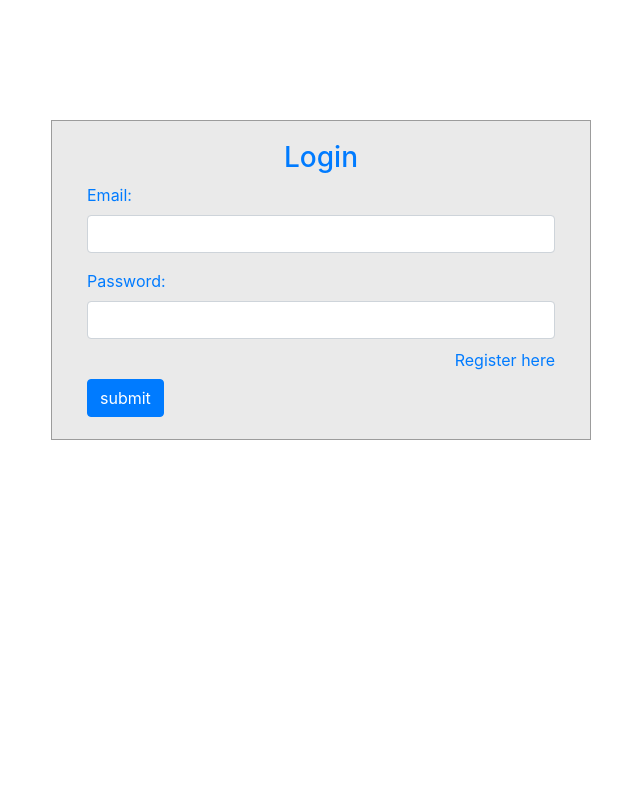
After one commit to VIRAK33/Visualization, a Flask app: page /login in a window 1280 px wide. The commit adds this page. Shown: the whole page, without its empty margins (319-959 px from the left). Run offline with Flask 2, Linux system fonts and the light colour scheme; some libraries are stand-ins or nearby versions.

Commit message:
Fix Login

```diff
--- a/app.py
+++ b/app.py
@@ -1,27 +1,86 @@
-from flask import Flask, redirect, url_for, request, render_template
-from flask_httpauth import HTTPBasicAuth
-from werkzeug.security import generate_password_hash, check_password_hash
+import flask
+import flask_login
+from flask_sqlalchemy import SQLAlchemy
 
-app = Flask(__name__)
-
-auth = HTTPBasicAuth()
-
-users = {
-    "admin": generate_password_hash("123"),
-}
-
-@auth.verify_password
-def verify_password(username, password):
-    if username in users and \
-            check_password_hash(users.get(username), password):
-        return username
-
-@app.route('/')
-@auth.login_required
-def index():
-    return render_template('index.html')
+app = flask.Flask(__name__)
+app.secret_key = "b'\x8b\x16\xc1\x02N&Nr\xee\x02!0'"
+app.debug = True
+app.config['SQLALCHEMY_DATABASE_URI'] = 'postgresql://postgres:1234@localhost/flaskdb'
+db =  SQLAlchemy(app)
 
 
+class User(db.Model):
+    __tablename__ = 'users'
+    id = db.Column(db.Integer, primary_key=True)
+    name = db.Column(db.String(50), unique=True)
+    email = db.Column(db.String(120), unique=True)
+
+    def __init__(self, name=None, email=None):
+        self.name = name
+        self.email = email
+
+    def __repr__(self):
+        return '<User %r>' % (self.name)
+
+login_manager = flask_login.LoginManager()
+login_manager.init_app(app)
+
+users = {'admin@123.com': {'password': '123456'}}
+
+class User(flask_login.UserMixin):
+    pass
+
+@login_manager.user_loader
+def user_loader(email):
+    if email not in users:
+        return
+
+    user = User()
+    user.id = email
+    return user
+
+@login_manager.request_loader
+def request_loader(request):
+    email = request.form.get('email')
+    if email not in users:
+        return
+
+    user = User()
+    user.id = email
+
+    # DO NOT ever store passwords in plaintext and always compare password
+    # hashes using constant-time comparison!
+    user.is_authenticated = request.form['password'] == users[email]['password']
+
+    return user
+
+@app.route('/login', methods=['GET', 'POST'])
+def login():
+    if flask.request.method == 'GET':
+        return flask.render_template('login.html')
+
+    email = flask.request.form['email']
+    if flask.request.form['password'] == users[email]['password']:
+        user = User()
+        user.id = email
+        flask_login.login_user(user)
+        return flask.redirect(flask.url_for('protected'))
+
+    return 'Bad login'
+
+@app.route('/protected')
+@flask_login.login_required
+def protected():
+    return 'Logged in as: ' + flask_login.current_user.id
+
+@app.route('/logout')
+def logout():
+    flask_login.logout_user()
+    return 'Logged out'
+
+@login_manager.unauthorized_handler
+def unauthorized_handler():
+    return 'Unauthorized'
 
 if __name__ == '__main__':
     app.run()
--- a/templates/index.html
+++ b/templates/index.html
@@ -9,6 +9,6 @@
       href="{{url_for('static', filename='css/bootstrap.css')}}">
 </head>
 <body>
-    <div class="display1">Hello</div>
+    <div class="btn btn-primary">Hello</div>
 </body>
 </html>
--- /dev/null
+++ b/templates/login.html
@@ -0,0 +1,69 @@
+<!DOCTYPE html>
+<html lang="en">
+<head>
+    <meta charset="UTF-8">
+    <title>Title</title>
+
+    <link href="//maxcdn.bootstrapcdn.com/bootstrap/4.1.1/css/bootstrap.min.css" rel="stylesheet" id="bootstrap-css">
+    <style>
+        body {
+              margin: 0;
+              padding: 0;
+              background-color: #ffffff;
+              height: 100vh;
+            }
+        #login .container #login-row #login-column #login-box {
+          margin-top: 120px;
+          max-width: 600px;
+          height: 320px;
+          border: 1px solid #9C9C9C;
+          background-color: #EAEAEA;
+        }
+        #login .container #login-row #login-column #login-box #login-form {
+              padding: 20px;
+        }
+        #login .container #login-row #login-column #login-box #login-form #register-link {
+              margin-top: -85px;
+        }
+    </style>
+</head>
+<body>
+
+<body>
+{#               <form action='login' method='POST'>#}
+{#                <input type='text' name='email' id='email' placeholder='email'/>#}
+{#                <input type='password' name='password' id='password' placeholder='password'/>#}
+{#                <input type='submit' name='submit'/>#}
+{#               </form>#}
+    <div id="login">
+        <div class="container">
+            <div id="login-row" class="row justify-content-center align-items-center">
+                <div id="login-column" class="col-md-6">
+                    <div id="login-box" class="col-md-12">
+                        <form id="login-form" class="form" action="{{ url_for('login')}}" method="POST">
+                            <h3 class="text-center text-primary">Login</h3>
+                            <div class="form-group">
+                                <label for="email" class="text-primary">Email:</label><br>
+                                <input type="email" name="email" id="email" class="form-control">
+                            </div>
+                            <div class="form-group">
+                                <label for="password" class="text-primary">Password:</label><br>
+                                <input type="password" name="password" id="password" class="form-control">
+                            </div>
+                            <div class="form-group">
+                                <br>
+                                <input type="submit" name="submit" class="btn btn-primary btn-md" value="submit">
+                            </div>
+                            <div id="register-link" class="text-right">
+                                <a href="#" class="text-primary">Register here</a>
+                            </div>
+                        </form>
+                    </div>
+                </div>
+            </div>
+        </div>
+    </div>
+</body>
+
+</body>
+</html>
```
Also changed, not shown: __app.py (added, +54 -0 lines).
